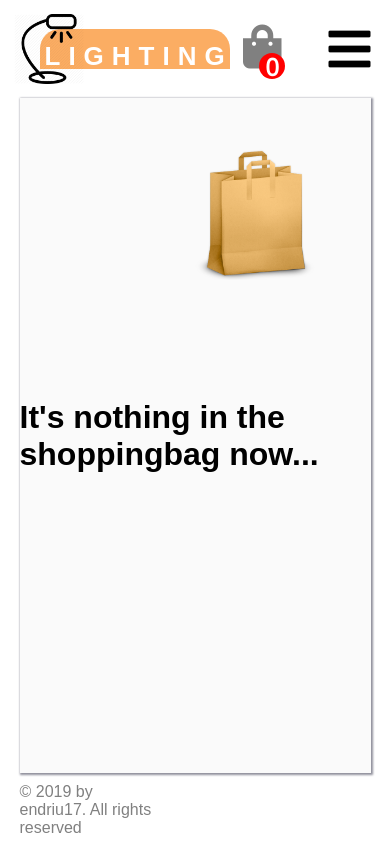
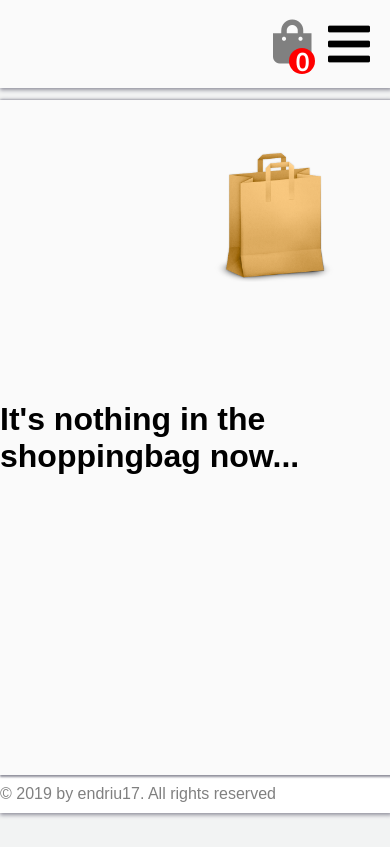
Before and after one commit to endriu17/Shop-app, a React (Create React App) app: page /bag in a window 390 px wide. Built offline with nearby package versions, Linux system fonts and the light colour scheme.

Commit message:
add RWD to phone in home side

```diff
--- a/src/App.js
+++ b/src/App.js
@@ -119,6 +119,7 @@ class App extends Component {
       <BrowserRouter>
         <div className="app">
           <div className="header-wrapper">
+            <div className="hidden-nav_wrapper">
               <Link className="navi-logo" to="/">
                 <img src="/photos/logoShop.png" alt={"logo"} />
                 <span className="logo-text">Lighting</span>
@@ -126,6 +127,7 @@ class App extends Component {
               <div className="nav-home">
                 <Navi />
                 <ShoppingBag value={this.state.counter} />
+              </div>
             </div>
           </div>
           <div className="main-layout">
--- a/src/components/Navi/Navigation.js
+++ b/src/components/Navi/Navigation.js
@@ -12,7 +12,6 @@ class Navi extends Component {
     this.state = {
       show: false,
       menu: true
-      // hidden:
     };
   }
 
--- a/src/components/ProductsList/ProductsList.js
+++ b/src/components/ProductsList/ProductsList.js
@@ -38,7 +38,7 @@ class ProductsList extends React.Component {
           transitionAppearTimeout={1000}
         >
           <div className="products-list">
-            <div className="products-list__container">
+            <div className="products-list_container">
               {this.props.data
                 .map(a => <Product key={`product-${a.id}`} {...a} />)
                 .slice(
@@ -46,7 +46,7 @@ class ProductsList extends React.Component {
                   (currentPage + 1) * this.pageSize
                 )
                 .map((data, i) => (
-                  <div className="product-list__item" key={i}>
+                  <div className="product-list_item" key={i}>
                     {data}
                   </div>
                 ))}
--- a/src/components/sites/css/Home.css
+++ b/src/components/sites/css/Home.css
@@ -6,6 +6,17 @@
   background-color: #fff;
   -webkit-box-shadow: 2px 2px 4px 1px #90909c;
   box-shadow: 1px 1px 4px 1px #90909c;
+}
+
+.hidden-nav_wrapper {
+  margin: 0;
+  padding: 0;
+  display: flex;
+  width: 100%;
+  justify-content: space-between;
+  align-items: center;
+  position: relative;
+  width: 100%;
 }
 
 .home-wrapper {
--- a/src/components/sites/css/ProductList.css
+++ b/src/components/sites/css/ProductList.css
@@ -5,7 +5,7 @@
     flex-direction: column;
   }
 
-  .products-list__container {
+  .products-list_container {
     display: flex;
     flex-wrap: wrap;
     justify-content: center;
@@ -13,7 +13,7 @@
     width: 100%;
   }
 
-  .product-list__item {
+  .product-list_item {
     min-width: 230px;
   }
 
--- a/src/components/sites/css/mediaqueries.css
+++ b/src/components/sites/css/mediaqueries.css
@@ -63,12 +63,11 @@
     text-align: center;
     font-size: 24px;
     letter-spacing: 2px;
-
   }
 
   a.link-nav {
     position: absolute;
-    right: 120px;
+    right: 90px;
     width: 20px;
   }
 
@@ -82,6 +81,29 @@
   .footer .app-header_hidden {
     display: none;
   }
+
+  .header-wrapper {
+    position: fixed;
+    left: 0;
+    top: 0;
+    padding: 20px 0;
+    z-index: 2;
+    background-color: #fafafa;
+    -webkit-box-shadow: 2px 2px 4px 1px #90909c;
+    box-shadow: 1px 1px 4px 1px #90909c;
+  }
+
+  .main-layout {
+    margin-top: 100px;
+  }
+
+  .footer-copyrights {
+    width: 100%;
+  }
+
+  .hidden-nav_wrapper {
+    padding: 0 20px;
+  }
 }
 
 @media only screen and (max-width: 800px) {
@@ -94,3 +116,23 @@
     margin: 2px 0;
   }
 }
+
+@media only screen and (max-width: 400px) {
+  .app {
+    padding: 0;
+  }
+
+  .navi-logo {
+    visibility: hidden;
+  }
+
+  .product {
+    max-width: 100px;
+    max-height: 150px;
+    margin: 10px auto;
+  }
+
+  .product-list_item {
+    width: 100%;
+  }
+}
```
Lines whose indentation alone changed are shown as unchanged.
